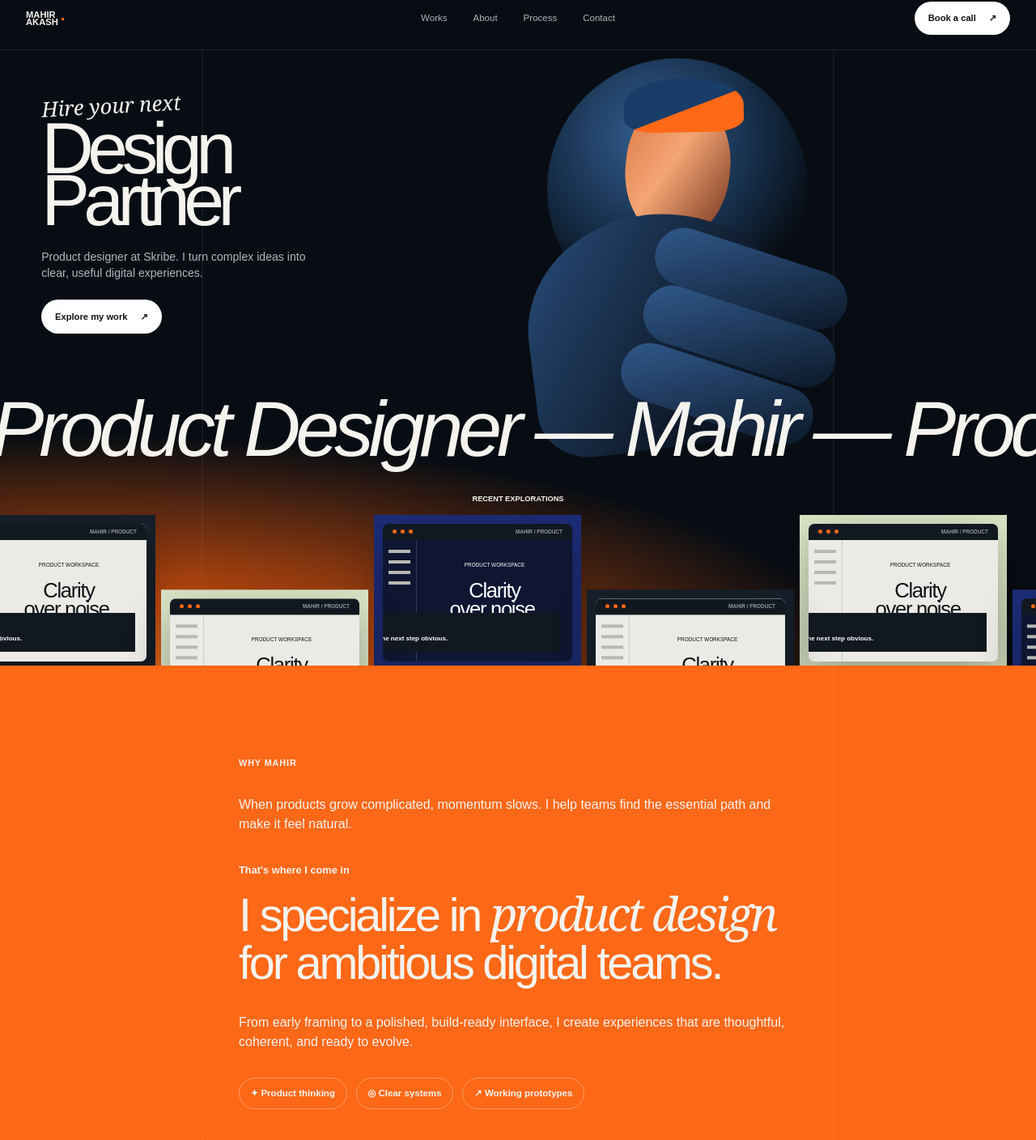
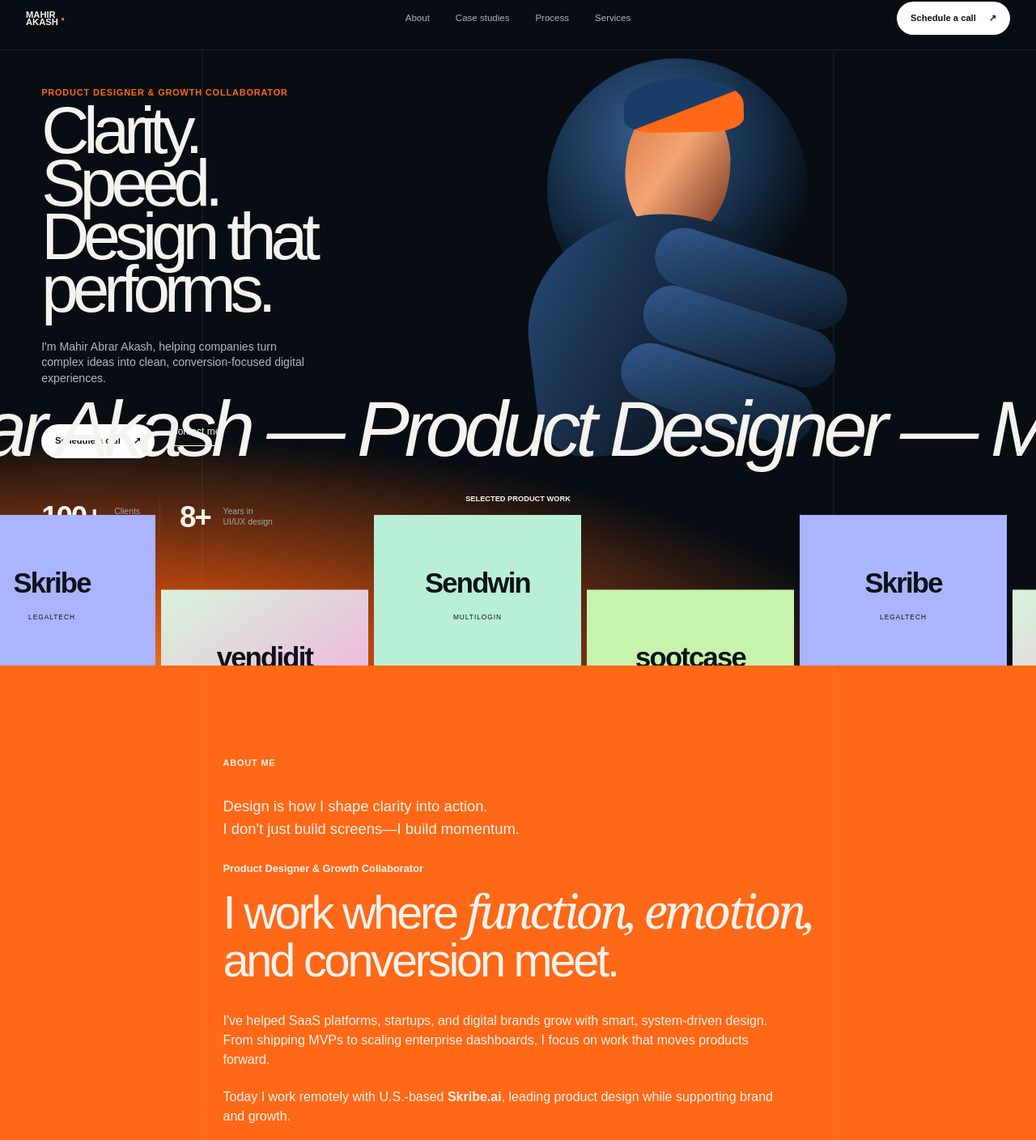
Before and after one commit to mahirakash/mynewsite, a Next.js app: page / in a window 1280 px wide. Shown: the part 16-1424 px from the top of the page at 81% size. Built offline with nearby package versions, Linux system fonts and the light colour scheme.

Commit message:
Replace portfolio placeholders with Mahir content

```diff
--- a/app/page.tsx
+++ b/app/page.tsx
@@ -1,21 +1,27 @@
 import MotionLayer from './motion-layer';
 
-const projects=[
- {name:'Skribe',type:'Product design · AI · Legal tech',line:'Legal intelligence, made clear.',copy:'A focused workspace for navigating deposition records, key testimony, and the decisions that follow.',tone:'cream'},
- {name:'CaseCraft AI',type:'Product concept · UX · AI',line:'Turn the work into a story.',copy:'An AI-assisted builder that helps designers shape raw project notes into a clear case study.',tone:'lime'},
- {name:'AI Workspace',type:'Product exploration · AI tools',line:'A calmer way to create.',copy:'A focused exploration of conversational tools for moving from an idea to a working product.',tone:'blue'}
+const work=[
+ {name:'Skribe',url:'https://skribe.ai',mark:'Skribe',tone:'violet',copy:'The non-stenographic alternative to court reporting—giving litigation teams the speed, tools, and control modern cases demand.',tags:'Legaltech · Depositions · AI · Litigation · Courtroom'},
+ {name:'Vendidit',url:'https://vendidit.com',mark:'vendidit',tone:'pink',copy:'A modern reverse-logistics marketplace helping sellers move returned, overstocked, and resold items efficiently while giving buyers access to high-value second-chance products.',tags:'Recommerce · AI · Marketplace · Auctions · Inventory'},
+ {name:'Sendwin',url:'https://send.win',mark:'Sendwin',tone:'mint',copy:'A browser-based productivity tool for managing multiple accounts on the same website within a single, completely isolated and private browser session.',tags:'MultiLogin · Isolation · Productivity · Privacy · Proxy'},
+ {name:'Sootcase',url:'https://sootcase.co',mark:'sootcase',tone:'green',copy:'An itinerary-planning app that brings every trip detail—reservations, confirmations, and inspiration—into one beautiful, shareable hub.',tags:'Itinerary · Travel · Planning · Collaboration · Organizer'}
 ];
-const faqs=[['What kind of work do you take on?','Product strategy, UX, interface design, design systems, and high-fidelity prototypes.'],['Can you work with an early idea?','Yes. I can frame the problem, define the first useful version, and make it testable.'],['Do you collaborate with developers?','Yes. I design with implementation in mind and stay close through handoff and iteration.'],['What tools do you use?','Figma for design and prototyping, plus AI and code tools when they help us learn faster.'],['Where are you based?','Dhaka, Bangladesh — collaborating with teams worldwide.'],['How do we start?','Send a short note about your product, its stage, and what you need help unlocking.']];
+const services=[
+ ['Product clarity','UX Strategy & Flow Design','User journeys and flows that align business goals with user needs—fast, logical, and friction-free.'],
+ ['Interface that works','UI / Visual Design','Clean, modern, scalable design systems with high usability and visual polish. Built for clarity and trust.'],
+ ['Real-world systems','Systems & Documentation','Component libraries, guidelines, and Figma systems that reduce friction across design and development.'],
+ ['Sites that sell','WP, HubSpot & Webflow Sites','Conversion-focused marketing websites and landing pages with responsive, SEO-aware execution.'],
+ ['Growth-driven design','Marketing Assets','Launch graphics and visuals that amplify product stories and drive engagement.'],
+ ['Team enablement','Full-Stack Development','Production-ready implementation delivered with an engineering team, from front end through back end.']
+];
 function Arrow(){return <span aria-hidden="true">↗</span>}
-function Mock({tone='cream'}:{tone?:string}){return <div className={`mock ${tone}`}><header><i/><i/><i/><b>MAHIR / PRODUCT</b></header><div><aside><i/><i/><i/><i/></aside><section><small>PRODUCT WORKSPACE</small><h4>Clarity<br/>over noise.</h4><p/><p/><p/><article><em>INSIGHT</em><strong>Make the next step obvious.</strong></article></section></div></div>}
 export default function Home(){return <main><MotionLayer/>
- <header className="nav"><a className="logo" href="#top">MAHIR<br/>AKASH <sup>●</sup></a><nav><a href="#work">Works</a><a href="#about">About</a><a href="#process">Process</a><a href="#contact">Contact</a></nav><a className="button" href="mailto:mahir.akash@gmail.com">Book a call <Arrow/></a></header>
- <section className="hero grid" id="top"><div className="pitch"><p>Hire your next</p><h1>Design<br/>Partner</h1><span>Product designer at Skribe. I turn complex ideas into clear, useful digital experiences.</span><a className="button" href="#work">Explore my work <Arrow/></a></div><div className="figure"><div className="halo"/><div className="head"/><div className="torso"><i/><i/><i/></div></div><div className="ticker"><span>Mahir — Product Designer — Mahir — Product Designer —&nbsp;</span></div><div className="explore"><b>RECENT EXPLORATIONS</b><div>{[...projects,...projects].map((p,i)=><article className={p.tone} key={i}><Mock tone={p.tone}/></article>)}</div></div></section>
- <section className="orange grid" id="about"><div className="inner"><p className="eyebrow">Why Mahir</p><p className="intro">When products grow complicated, momentum slows. I help teams find the essential path and make it feel natural.</p><small>That&apos;s where I come in</small><h2>I specialize in <em>product design</em><br/>for ambitious digital teams.</h2><p>From early framing to a polished, build-ready interface, I create experiences that are thoughtful, coherent, and ready to evolve.</p><div className="chips"><span>✦ Product thinking</span><span>◎ Clear systems</span><span>↗ Working prototypes</span></div><small>Currently designing at</small><div className="logos"><b>Skribe</b><span>Legal tech</span><span>AI products</span><span>Design systems</span></div></div></section>
- <section className="work grid" id="work"><div className="inner"><p className="eyebrow">Selected work</p><h2>Explore some of my<br/><em>product stories.</em></h2>{projects.map((p,i)=><article className="case" key={p.name}><div className={`visual ${p.tone}`}><Mock tone={p.tone}/><span>0{i+1}<b>{p.line}</b></span></div><div className="casecopy"><div><small>{p.type}</small><h3>{p.name}</h3><p>{p.copy}</p></div><a href="mailto:mahir.akash@gmail.com">Discuss a similar project <Arrow/></a></div></article>)}</div></section>
- <section className="offer grid"><div className="inner"><div className="banner"><small>HAVE SOMETHING COMPLEX IN MIND?</small><h2>Let&apos;s make the path<br/>forward feel obvious.</h2><a className="button" href="mailto:mahir.akash@gmail.com">Start a conversation <Arrow/></a></div><p className="eyebrow">Ways I can help</p><h2>Flexible collaboration,<br/><em>shaped around the product.</em></h2><div className="services">{[['01','Product direction','Problem framing|Experience principles|Roadmap clarity|Concept validation'],['02','Experience design','User flows|Information architecture|Interface design|Interactive prototypes'],['03','Product systems','Design systems|Responsive patterns|Developer handoff|Ongoing support']].map(x=><article key={x[0]}><small>{x[0]}</small><h3>{x[1]}</h3>{x[2].split('|').map(y=><p key={y}>○ {y}</p>)}</article>)}</div></div></section>
- <section className="process grid" id="process"><div className="inner"><p className="eyebrow">My process</p><h2>A focused path from<br/><em>question to clarity.</em></h2><div className="steps">{['Discover','Frame','Explore','Prototype','Refine','Handoff'].map((s,i)=><article key={s}><small>0{i+1}</small><b>{s}</b><span>{['Context & goals','Flows & priorities','Directions','Real interactions','Feedback loops','Support'][i]}</span></article>)}</div><div className="arrowline">↝</div></div></section>
- <section className="faq grid"><div className="inner"><p className="eyebrow">Frequently asked questions</p><h2>Here&apos;s what teams<br/><em>usually ask.</em></h2><div className="faqs">{faqs.map((f,i)=><article key={f[0]}><h3>{i+1}. {f[0]}</h3><p>{f[1]}</p></article>)}</div><div className="question"><em>Still have a question?</em><a href="mailto:mahir.akash@gmail.com">Write to Mahir <Arrow/></a></div></div></section>
- <section className="contact grid" id="contact"><div className="inner"><p>Have a <em>product idea?</em></p><h2>Let&apos;s bring it to life.</h2><span>Share the context, the challenge, and where you want to go next.</span><a className="button" href="mailto:mahir.akash@gmail.com">mahir.akash@gmail.com <Arrow/></a></div></section>
- <footer className="grid"><div className="photos">{['Product','People','Places','Ideas','Progress'].map((x,i)=><i key={x} style={{'--r':`${[-7,4,-2,6,-5][i]}deg`} as React.CSSProperties}>{x}</i>)}</div><div className="footcard"><div><span className="avatar">M</span><h2>I&apos;m Mahir.</h2><p>I care about making useful products feel ready, clear, and human.</p><small>● &nbsp; Open to meaningful collaborations</small></div><div><a href="https://github.com/mahirakash">GitHub <Arrow/></a><a href="mailto:mahir.akash@gmail.com">Email <Arrow/></a><span>Dhaka, Bangladesh<br/>Working worldwide</span></div></div><div className="copyright">© {new Date().getFullYear()} Mahir <a href="#top">Back to top ↑</a></div><strong className="mahir">mahir</strong></footer>
+ <header className="nav"><a className="logo" href="#top">MAHIR<br/>AKASH <sup>●</sup></a><nav><a href="#about">About</a><a href="#work">Case studies</a><a href="#process">Process</a><a href="#services">Services</a></nav><a className="button" href="#meeting">Schedule a call <Arrow/></a></header>
+ <section className="hero grid" id="top"><div className="pitch"><p>Product designer &amp; growth collaborator</p><h1>Clarity.<br/>Speed.<br/>Design that<br/>performs.</h1><span>I&apos;m Mahir Abrar Akash, helping companies turn complex ideas into clean, conversion-focused digital experiences.</span><div><a className="button" href="#meeting">Schedule a call <Arrow/></a><a className="textlink" href="mailto:mahir.akash@gmail.com">Contact me</a></div><aside><b>100+</b><span>Clients<br/>served</span><i/><b>8+</b><span>Years in<br/>UI/UX design</span></aside></div><div className="figure"><div className="halo"/><div className="head"/><div className="torso"><i/><i/><i/></div></div><div className="ticker"><span>Mahir Abrar Akash — Product Designer — Mahir Abrar Akash —&nbsp;</span></div><div className="explore"><b>SELECTED PRODUCT WORK</b><div>{[...work,...work].map((p,i)=><article className={p.tone} key={i}><strong>{p.mark}</strong><small>{p.tags.split(' · ')[0]}</small></article>)}</div></div></section>
+ <section className="orange grid" id="about"><div className="inner"><p className="eyebrow">About me</p><p className="intro">Design is how I shape clarity into action.<br/>I don&apos;t just build screens—I build momentum.</p><small>Product Designer &amp; Growth Collaborator</small><h2>I work where <em>function, emotion,</em><br/>and conversion meet.</h2><p>I&apos;ve helped SaaS platforms, startups, and digital brands grow with smart, system-driven design. From shipping MVPs to scaling enterprise dashboards, I focus on work that moves products forward.</p><p>Today I work remotely with U.S.-based <strong>Skribe.ai</strong>, leading product design while supporting brand and growth.</p><div className="chips"><span>Figma</span><span>Notion</span><span>WordPress</span><span>Webflow</span><span>Business context</span></div></div></section>
+ <section className="work grid" id="work"><div className="inner"><p className="eyebrow">Selected work</p><h2>Products shaped for<br/><em>real-world momentum.</em></h2>{work.map((p,i)=><article className="case" key={p.name}><div className={"visual "+p.tone}><div className="brandmark"><small>0{i+1}</small><strong>{p.mark}</strong><span>{p.tags}</span></div></div><div className="casecopy"><div><small>Case study · Coming soon</small><h3>{p.name}</h3><p>{p.copy}</p><span>{p.tags}</span></div><a href={p.url} target="_blank" rel="noreferrer">Visit website <Arrow/></a></div></article>)}</div></section>
+ <section className="process grid" id="process"><div className="inner"><p className="eyebrow">How I work</p><h2>Vision into action.<br/><em>Action into momentum.</em></h2><div className="steps">{[['01','Discover & Define','I dig into goals, behavior, and constraints to define what needs designing—and why.'],['02','Systems Over Screens','I build scalable UI systems and thoughtful flows focused on outcomes, not pixels for their own sake.'],['03','Collaborate & Ship','I work closely with product, engineering, and growth from handoff through post-launch learning.']].map(x=><article key={x[0]}><small>{x[0]}</small><b>{x[1]}</b><span>{x[2]}</span></article>)}</div></div></section>
+ <section className="offer grid" id="services"><div className="inner"><p className="eyebrow">Services I offer</p><h2>From product clarity<br/>to <em>production-ready.</em></h2><div className="services">{services.map((s,i)=><article key={s[1]}><small>0{i+1} · {s[0]}</small><h3>{s[1]}</h3><p>{s[2]}</p></article>)}</div></div></section>
+ <section className="meeting grid" id="meeting"><div className="inner"><p className="eyebrow">Schedule a meeting</p><h2>Have an <em>idea, product,</em><br/>or vision to shape?</h2><p>Choose a time below and let&apos;s talk through it—clearly, directly, and without pressure.</p><iframe title="Book a meeting with Mahir" src="https://cal.com/mahirakash/15min?embed=true&theme=dark" loading="lazy" allow="payment" /></div></section>
+ <footer className="grid"><div className="footcard"><div><span className="avatar">M</span><h2>I&apos;m Mahir.</h2><p>Product designer and growth collaborator based in Dhaka, working worldwide.</p><small>● &nbsp; Open to meaningful collaborations</small></div><div><a href="https://github.com/mahirakash">GitHub <Arrow/></a><a href="mailto:mahir.akash@gmail.com">Email <Arrow/></a><span>mahir.akash@gmail.com<br/>Dhaka, Bangladesh</span></div></div><div className="copyright">© {new Date().getFullYear()} Mahir Abrar Akash <a href="#top">Back to top ↑</a></div><strong className="mahir">mahir</strong></footer>
  </main>}
```
Also changed, not shown: app/globals.css.
